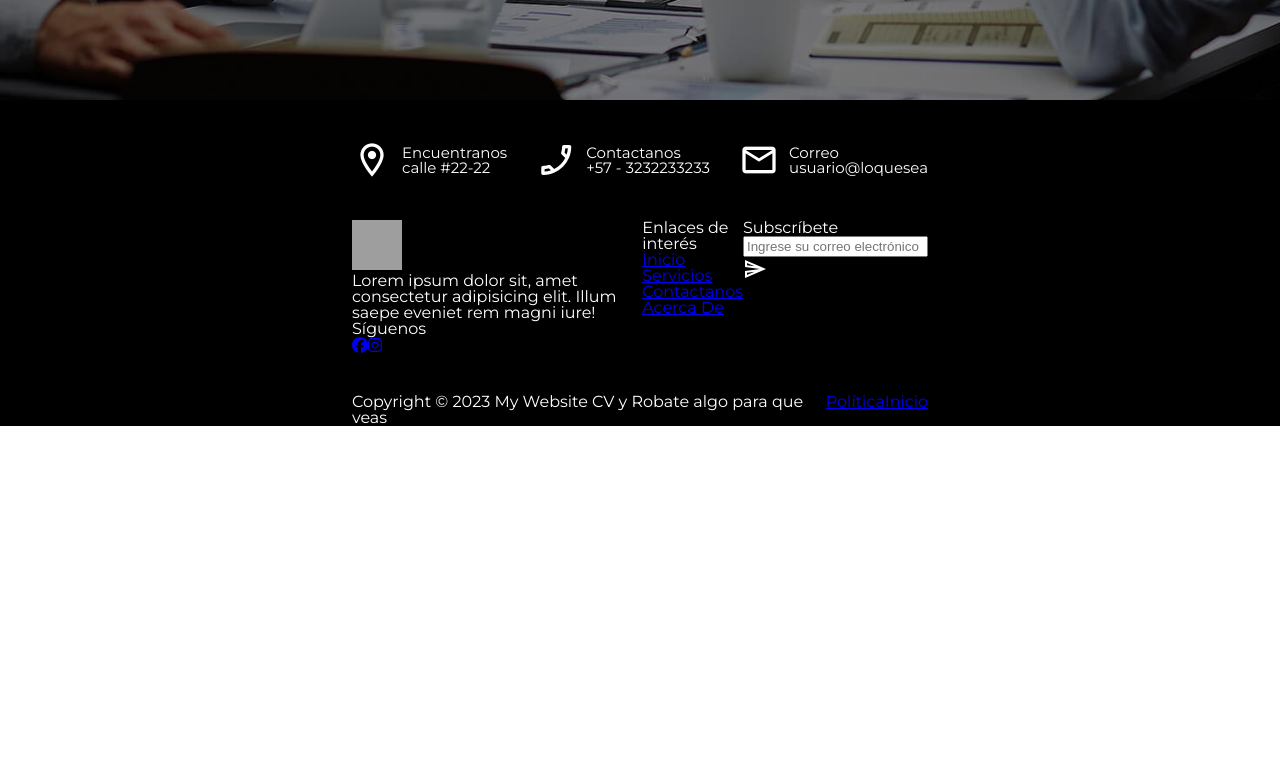
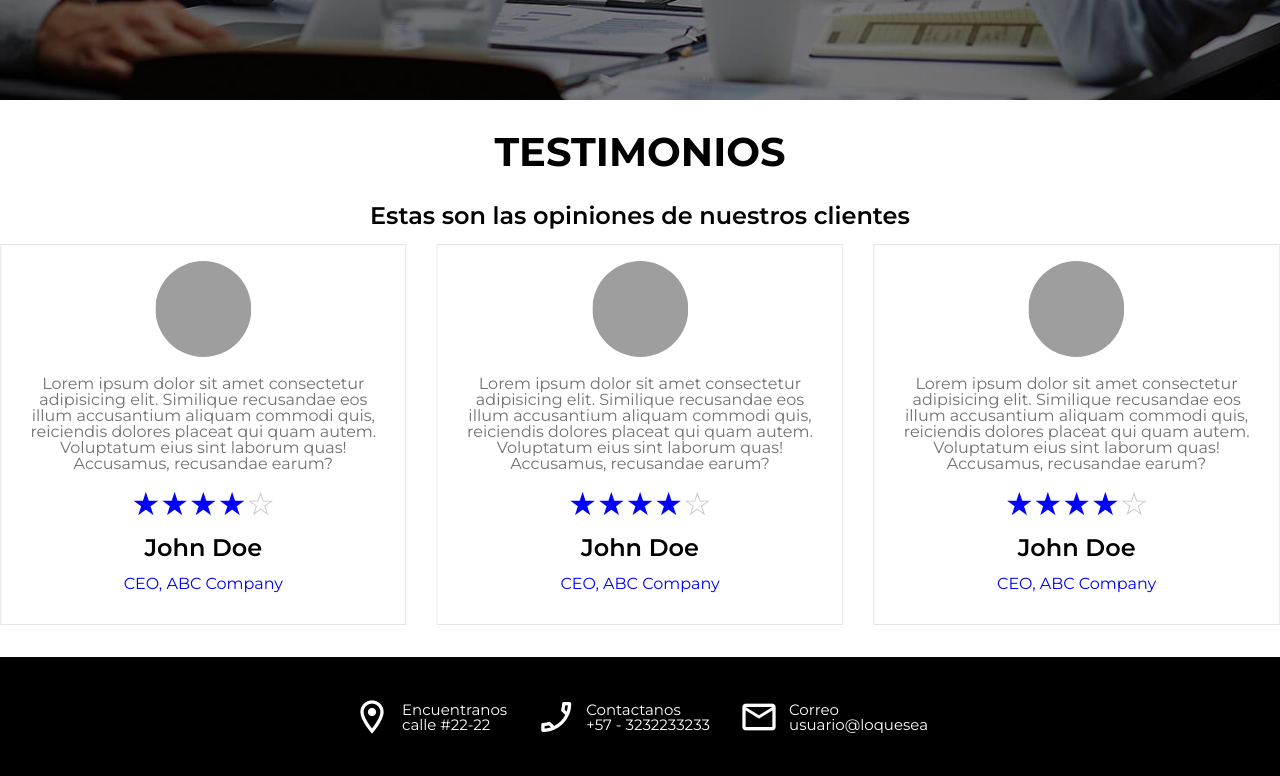
Before and after one commit to LST-Developers/company-website, a React (Create React App) app: page / in a window 1280 px wide. Shown: the part 700-1476 px from the top of the page. Before the commit the page ends 1127 px from the top, so only its background shows below. Built offline with nearby package versions, Linux system fonts and the light colour scheme; grey boxes are pictures that could not be loaded; a web font is replaced by a local one.

Commit message:
Se realizó el componente de reviews

```diff
--- a/package.json
+++ b/package.json
@@ -14,6 +14,7 @@
     "react-dom": "^18.2.0",
     "react-scripts": "5.0.1",
     "sass": "^1.58.1",
+    "swiper": "^9.0.5",
     "typed.js": "^2.0.12",
     "web-vitals": "^2.1.4"
   },
--- a/src/components/CardReview.jsx
+++ b/src/components/CardReview.jsx
@@ -1,8 +1,25 @@
-import React from 'react'
+import React from 'react';
 
-function CardReview() {
+function CardReview({imageUrl, rating, name, position}) {
+  const stars = [];
+
+  for (let i = 1; i <= 5; i++) {
+    if (i <= rating) {
+      stars.push(<span key={i} className="star filled">&#9733;</span>);
+    } else {
+      stars.push(<span key={i} className="star">&#9734;</span>);
+    }
+  }
   return (
-    <div>CardReview</div>
+    <div className='card'>
+      <img src= {imageUrl} alt='user'></img>
+      <p>Lorem ipsum dolor sit amet consectetur adipisicing elit. Similique recusandae eos illum accusantium aliquam commodi quis, reiciendis dolores placeat qui quam autem. Voluptatum eius sint laborum quas! Accusamus, recusandae earum?</p>
+      <div className='star-rating'>
+        {stars}
+      </div>
+      <h3>{name}</h3>
+      <h4>{position}</h4>
+    </div>
   )
 }
 
--- a/src/components/MainBanner.jsx
+++ b/src/components/MainBanner.jsx
@@ -3,9 +3,9 @@ import { useEffect, useRef } from "react";
 import Typed from "typed.js";
 function MainBanner() {
 
-    const el = React.useRef(null);
+    const el = useRef(null);
     // Create reference to store the Typed instance itself
-    const typed = React.useRef(null);
+    const typed = useRef(null);
 
     useEffect(() => {
         const options = {
--- /dev/null
+++ b/src/components/SliderReviews.jsx
@@ -0,0 +1,84 @@
+import React from "react";
+import CardReview from "./CardReview";
+
+// Import Swiper React components
+import { Swiper, SwiperSlide } from "swiper/react";
+
+// Import Swiper styles
+import "swiper/css";
+
+// import required modules
+import { Autoplay } from "swiper";
+
+function SliderReviews() {
+
+  const reviews = [
+    {
+      imageUrl: 'https://pixabay.com/get/g7a358604c8c8e2f89e28268d6398bc9d472deb87c595c092f760931fd869640701a44a48c22d2e0cb41bb7f10681b9fd.svg',
+      rating: 4,
+      name: 'John Doe',
+      position: 'CEO, ABC Company'
+    },
+    {
+      imageUrl: 'https://pixabay.com/get/g7a358604c8c8e2f89e28268d6398bc9d472deb87c595c092f760931fd869640701a44a48c22d2e0cb41bb7f10681b9fd.svg',
+      rating: 4,
+      name: 'John Doe',
+      position: 'CEO, ABC Company'
+    },
+    {
+      imageUrl: 'https://pixabay.com/get/g7a358604c8c8e2f89e28268d6398bc9d472deb87c595c092f760931fd869640701a44a48c22d2e0cb41bb7f10681b9fd.svg',
+      rating: 4,
+      name: 'John Doe',
+      position: 'CEO, ABC Company'
+    },
+    {
+      imageUrl: 'https://pixabay.com/get/g7a358604c8c8e2f89e28268d6398bc9d472deb87c595c092f760931fd869640701a44a48c22d2e0cb41bb7f10681b9fd.svg',
+      rating: 4,
+      name: 'John Doe',
+      position: 'CEO, ABC Company'
+    },
+    {
+      imageUrl: 'https://pixabay.com/get/g7a358604c8c8e2f89e28268d6398bc9d472deb87c595c092f760931fd869640701a44a48c22d2e0cb41bb7f10681b9fd.svg',
+      rating: 4,
+      name: 'John Doe',
+      position: 'CEO, ABC Company'
+    },
+    {
+      imageUrl: 'https://pixabay.com/get/g7a358604c8c8e2f89e28268d6398bc9d472deb87c595c092f760931fd869640701a44a48c22d2e0cb41bb7f10681b9fd.svg',
+      rating: 4,
+      name: 'John Doe',
+      position: 'CEO, ABC Company'
+    }
+  ]
+
+  return (
+    <div className="slider">
+      <h2>TESTIMONIOS</h2>
+      <h3>Estas son las opiniones de nuestros clientes</h3>
+      <Swiper
+        slidesPerView={3}
+        spaceBetween={30}
+        loop={true}
+        autoplay={{
+            delay: 2500,
+            disableOnInteraction: false
+        }}
+        modules={[Autoplay]}
+        className="mySwiper"
+      >
+        {reviews.map((review, index) => (
+          <SwiperSlide key={index}>
+            <CardReview
+              imageUrl={review.imageUrl}
+              rating={review.rating}
+              name={review.name}
+              position={review.position}
+            />
+          </SwiperSlide>
+        ))}
+      </Swiper>
+    </div>
+  );
+}
+
+export default SliderReviews;
--- a/src/pages/Home.jsx
+++ b/src/pages/Home.jsx
@@ -2,11 +2,13 @@ import React from 'react';
 import Footer from '../components/Footer';
 import Header from '../components/Header';
 import MainBanner from '../components/MainBanner';
+import SliderReviews from '../components/SliderReviews';
 function Home() {
   return (
     <div>
         <Header />
         <MainBanner/>
+        <SliderReviews/>
         <Footer/>
     </div>
   )
--- /dev/null
+++ b/src/sass/components/_cardReview.scss
@@ -0,0 +1,48 @@
+.card{
+    max-width: 25em;
+    text-align: center;
+    padding: 1rem;
+    border: 1px solid #e5e5e5;
+    img{
+        border-radius: 50%;
+        width: 6em;
+        height: 6em;
+    }
+
+    p{
+        font-size: 1rem;
+        font-weight: 400;
+        margin-bottom: 1rem;
+        margin-top: 1rem;
+        color: #727171;
+    }
+
+    .star-rating{
+        margin-top: 1rem;
+        margin-bottom: 1rem;
+        font-size: 2rem;
+
+        .star{
+            display: inline-block;
+            color : #c5c5c5;
+            cursor: pointer;
+        }
+
+        .filled{
+            color: blue;
+        }
+    }
+
+    h3{
+        font-size: 1rem;
+        font-weight: 700;
+        margin-bottom: 1rem;
+    }
+
+    h4{
+        font-size: 1rem;
+        font-weight: 400;
+        margin-bottom: 1rem;
+        color: blue;
+    }
+}
--- /dev/null
+++ b/src/sass/layout/_sliderReviews.scss
@@ -0,0 +1,20 @@
+.slider{
+    text-align: center;
+    h2{
+        font-size: 2.5rem;
+        font-weight: 700;
+        margin-bottom: 2rem;
+        margin-top: 2rem;
+    }
+
+    h3{
+        font-size: 1.5rem;
+        font-weight: 600;
+        margin-bottom: 1rem;
+    }
+
+    .mySwiper{
+        margin-bottom: 2rem;
+
+    }
+}
--- a/src/sass/main.scss
+++ b/src/sass/main.scss
@@ -6,11 +6,13 @@
 
 @import
     './components/mainBanner',
-    './components/_buttons';
+    './components/_buttons',
+    './components/_cardReview';
 
 @import
     './layout/_header',
-    './layout/_footer';
+    './layout/_footer',
+    './layout/_sliderReviews';
 
 @import
     './pages/_home';
```
Also changed, not shown: src/components/prueba.jsx (deleted), 1 other file (tests, documents, lock files or other folders).
